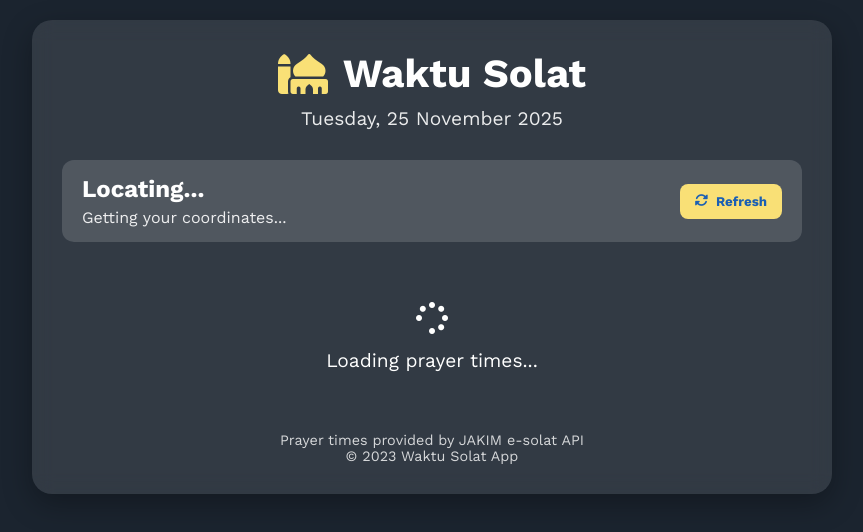
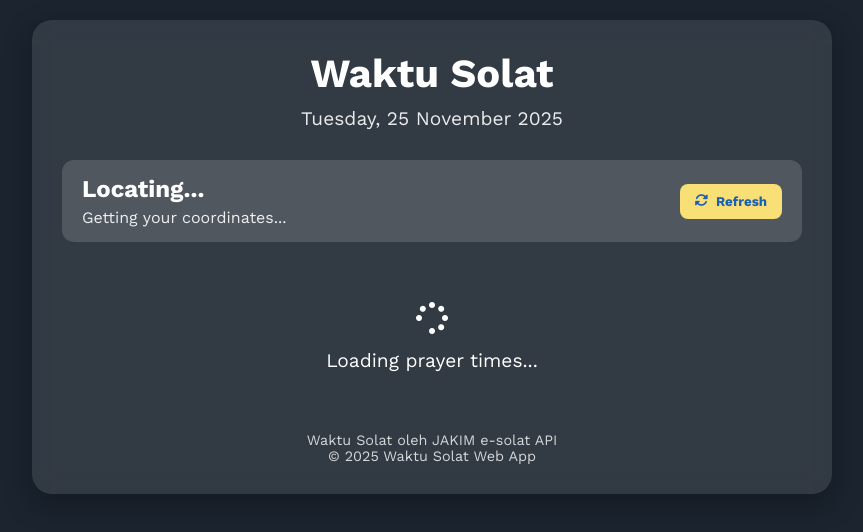
Before and after one commit to hafizadtghazali/waktu-solat, a plain HTML site: page index.html in a window 1280 px wide. Shown: the whole page, without its empty margins (208-1071 px from the left). Drawn offline with nearby package versions, Linux system fonts and the light colour scheme.

Commit message:
Update index.html

```diff
--- a/index.html
+++ b/index.html
@@ -196,7 +196,7 @@
 <body>
     <div class="container">
         <header>
-            <h1><i class="fas fa-mosque"></i> Waktu Solat</h1>
+            <h1>Waktu Solat</h1>
             <div class="date-display" id="current-date">Loading date...</div>
         </header>
 
@@ -230,8 +230,8 @@
         </div>
 
         <footer>
-            <p>Prayer times provided by JAKIM e-solat API</p>
-            <p>© 2023 Waktu Solat App</p>
+            <p>Waktu Solat oleh JAKIM e-solat API</p>
+            <p>© 2025 Waktu Solat Web App</p>
         </footer>
     </div>
 
```
